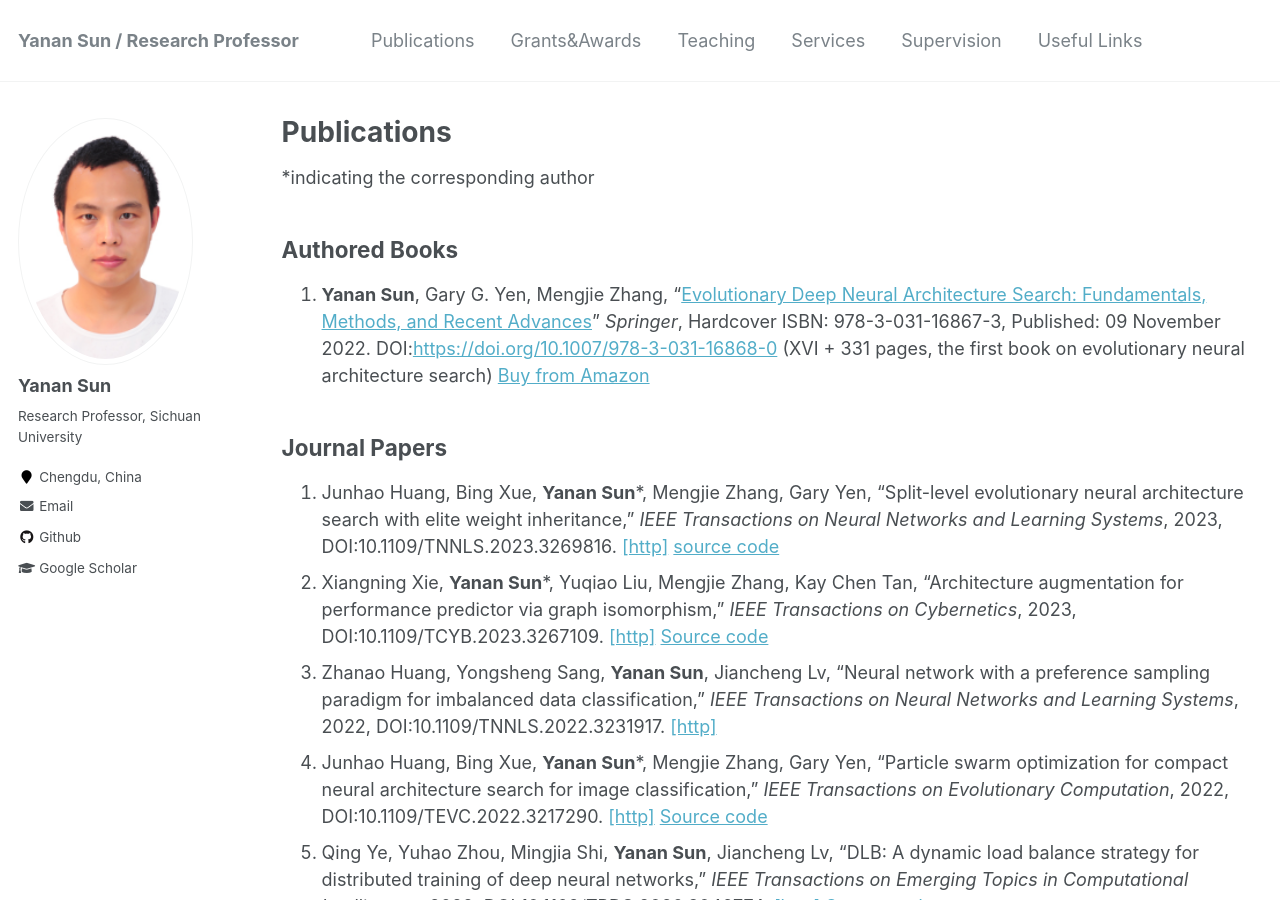
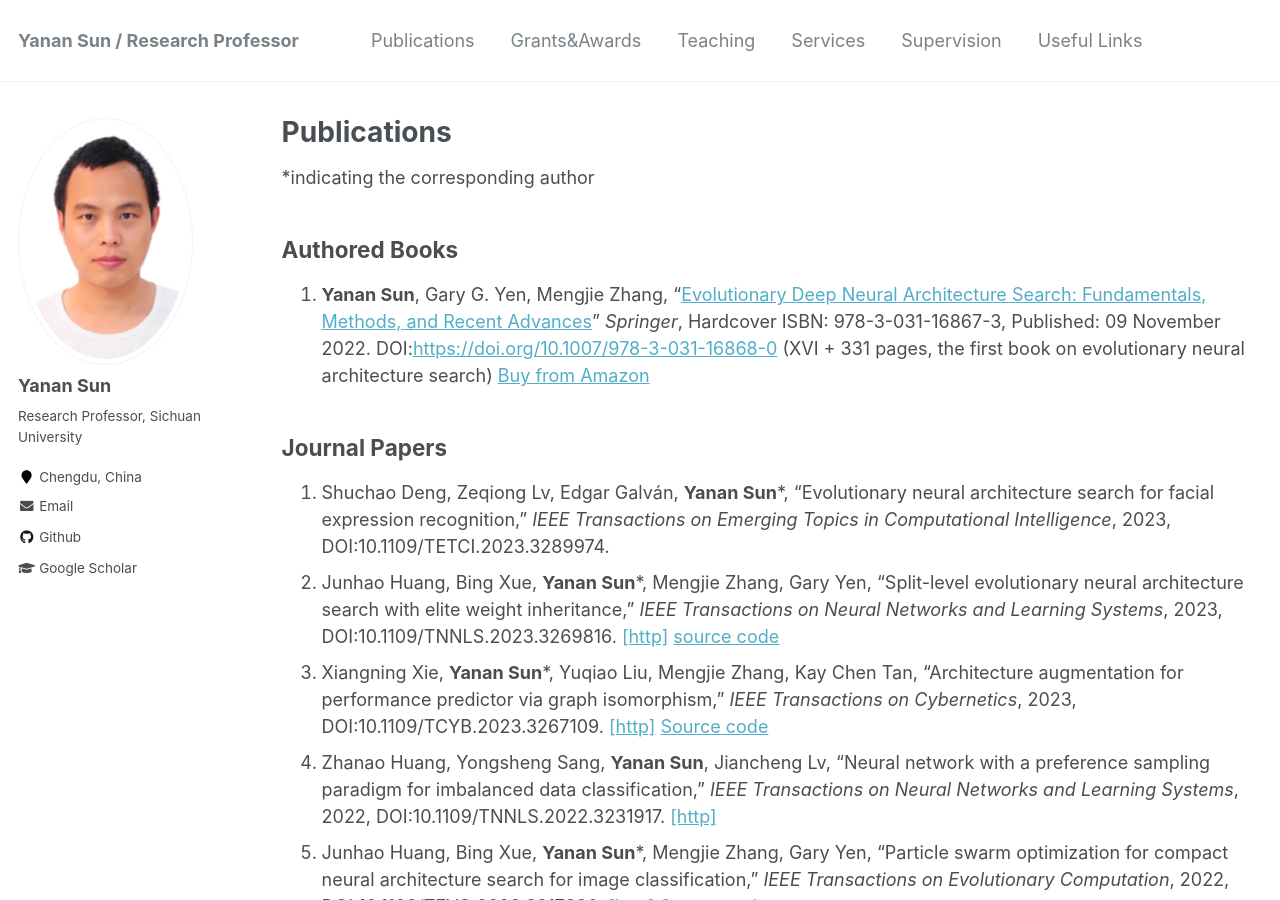
Before and after one commit to yn-sun/yn-sun.github.io, a Jekyll site: the page built from _pages/publications.md, in a window 1280 px wide and 900 px high. Built offline with Jekyll 4.4.1, drawn with Linux system fonts in a browser that asks for light colours; comment, search, counter and statistics services are not loaded.

Commit message:
Update publications.md

```diff
--- a/_pages/publications.md
+++ b/_pages/publications.md
@@ -11,35 +11,36 @@
 
 ## Journal Papers
 
-1. Junhao Huang, Bing Xue, **Yanan Sun***, Mengjie Zhang, Gary Yen, "Split-level evolutionary neural architecture search with elite weight inheritance," <i>IEEE Transactions on Neural Networks and Learning Systems</i>, 2023, DOI:10.1109/TNNLS.2023.3269816. [[http]](https://ieeexplore.ieee.org/document/10132401)  [source code](https://github.com/HuangJunh/SLE-NAS)
-2. Xiangning Xie, **Yanan Sun***, Yuqiao Liu, Mengjie Zhang, Kay Chen Tan, "Architecture augmentation for performance predictor via graph isomorphism," <i>IEEE Transactions on Cybernetics</i>, 2023, DOI:10.1109/TCYB.2023.3267109. [[http]](https://ieeexplore.ieee.org/document/10109990) [Source code](https://github.com/Zhi-Han/GIAUG)
-3. Zhanao Huang, Yongsheng Sang, **Yanan Sun**, Jiancheng Lv, "Neural network with a preference sampling paradigm for imbalanced data classification," <i>IEEE Transactions on Neural Networks and Learning Systems</i>, 2022, DOI:10.1109/TNNLS.2022.3231917. [[http]](https://ieeexplore.ieee.org/document/10015661)
-4. Junhao Huang, Bing Xue, **Yanan Sun***, Mengjie Zhang, Gary Yen, "Particle swarm optimization for compact neural architecture search for image classification," <i>IEEE Transactions on Evolutionary Computation</i>, 2022, DOI:10.1109/TEVC.2022.3217290. [[http]](https://ieeexplore.ieee.org/document/9930866) [Source code](https://github.com/HuangJunh/EPCNAS)
-5. Qing Ye, Yuhao Zhou, Mingjia Shi, **Yanan Sun**, Jiancheng Lv, "DLB: A dynamic load balance strategy for distributed training of deep neural networks," <i>IEEE Transactions on Emerging Topics in Computational Intelligence</i>, 2022, DOI:10.1109/TPDS.2020.3046774. [[http]](https://ieeexplore.ieee.org/document/9960865) [Source code](https://github.com/Soptq/Dynamic_Load_Balance_DistributedDNN)
-6. Zhanao Huang, Yongsheng Sang, **Yanan Sun**, Jiancheng Lv, "A neural network learning algorithm for highly imbalanced data classification," <i>Information Sciences</i>, vol. 612, pp. 496-513, 2022, DOI:10.1016/j.ins.2022.08.074.  [[http]](https://www.sciencedirect.com/science/article/pii/S0020025522009847)  [Source code](https://github.com/yn-sun/paper_source_code/tree/main/ZAH_IS_Paper)
-7. Xiangning Xie, Yuqiao Liu, **Yanan Sun***, Gary G. Yen, Bing Xue, Mengjie Zhang, "BenchENAS: A benchmarking platform for evolutionary neural architecture search," <i>IEEE Transactions on Evolutionary Computation</i>, vol. 26, no. 6, pp. 1473-1485, 2022, DOI:10.1109/TEVC.2022.3147526. [[http]](https://ieeexplore.ieee.org/document/9697075)  [Source code](https://benchenas.com/)
-8. **Yanan Sun**, Gary G. Yen, Bing Xue, Mengjie Zhang, Jiancheng Lv, "ArcText: A unified text approach to describing convolutional neural network architectures," <i>IEEE Transactions on Artificial Intelligence</i>, vol. 3, no. 4, pp. 526-540, 2022, DOI:10.1109/TAI.2021.3128502. [[http]](https://ieeexplore.ieee.org/document/9618852) [Source code](https://github.com/yn-sun/arctext)&nbsp;&nbsp;<span style="color: #FF0000">Research Frontier Paper (ONLY one per issue)</span>
-9. Siyi Li, **Yanan Sun***, Gary G. Yen, Mengjie Zhang, "Automatic design of convolutional neural network architectures under resource constraints", <i>IEEE Transactions on Neural Networks and Learning Systems</i>, 2021, DOI:10.1109/TNNLS.2021.3123105. [[http]](https://ieeexplore.ieee.org/document/9609007) [Source code](https://github.com/LLLsy-0868/CH-CNN)
-10. Yunhong Gong, **Yanan Sun***, Dezhong Peng, Peng Chen, Zhongtai Yan, Ke Yang, "Analyze COVID-19 CT images based on evolutionary algorithm with dynamic searching space", <i>Complex & Intelligent Systems</i>, vol. 7. pp. 3195-3209, 2021. DOI:10.1007/s40747-021-00513-8. [[http]](https://link.springer.com/article/10.1007%2Fs40747-021-00513-8) [Source code](https://github.com/yh-gong/EAVLCOVID)
-11. Yuqiao Liu, **Yanan Sun***, Bing Xue, Mengjie Zhang, Gary Yen, Kay Chen Tan, "A survey on evolutionary neural architecture search," <i>IEEE Transactions on Neural Networks and Learning Systems</i>, vol. 34, no. 2, pp. 550-570, 2023. DOI:10.1109/TNNLS.2021.3100554. [[http]](https://ieeexplore.ieee.org/abstract/document/9508774)&nbsp;&nbsp;<span style="color: #FF0000">Research Frontier Paper (ONLY one per issue)</span>
-12. **Yanan Sun**, Xian Sun, Yuhan Fang, Gary G. Yen, Yuqiao Liu, "A novel training protocol for performance predictors of evolutionary neural architecture search algorithms," <i>IEEE Transactions on Evolutionary Computation</i>, vol. 25, no. 3, pp. 524-536, 2021. DOI:10.1109/TEVC.2021.3055076. [[http]](https://ieeexplore.ieee.org/document/9336721) [Experimental Data](https://github.com/yn-sun/PRI)
-13. Yao Chen, **Yanan Sun***, Jiancheng Lv, Bijue Jia, Xiaoming Huang, "End-to-end heart sound segmentation using deep convolutional recurrent network," <i>Complex & Intelligent Systems</i>, vol. 7, pp. 2103–2117, 2021. DOI:10.1007/s40747-021-00325-w. [[http]](https://link.springer.com/article/10.1007/s40747-021-00325-w) [Source code](https://github.com/yn-sun/paper_source_code/tree/main/CLSTM)
-14. Xiangru Chen, **Yanan Sun***, Mengjie Zhang, Dezhong Peng, "Evolving deep convolutional variational autoencoders for image classification," <i>IEEE Transactions on Evolutionary Computation</i>, vol. 25, no. 5, pp. 815-829, 2021. DOI:10.1109/TEVC.2020.3047220. [[http]](https://ieeexplore.ieee.org/document/9306892) [Source code](https://github.com/yn-sun/evovae)
-15. Qing Ye, **Yanan Sun**\*, Jixin Zhang, Jiancheng Lv\*, "A distributed framework for EA-based NAS," <i>IEEE Transactions on Parallel and Distributed Systems</i>, vol. 32, no. 7, pp. 1753-1764, 2020. DOI:10.1109/TPDS.2020.3046774. [[http]](https://ieeexplore.ieee.org/document/9305984) [Source code](https://github.com/Fuyeking/Distributed-EA-based-NAS)
-16. Yao Chen, Jiancheng Lv, **Yanan Sun**, Bijue Jia, "Heart sound segmentation via duration long–short term memory neural network," <i>Applied Soft Computing</i>, vol. 95, pp. 106540, 2020. DOI:10.1016/j.asoc.2020.106540. [[http]](https://www.sciencedirect.com/science/article/abs/pii/S1568494620304798) [Source code](https://github.com/yn-sun/paper_source_code/tree/main/Duration_LSTM)
-17. **Yanan Sun**, Bing Xue, Mengjie Zhang, Gary G. Yen, Jiancheng Lv, "Automatically designing CNN architectures using genetic algorithm for image classification," <i>IEEE Transactions on Cybernetics</i>, vol. 50, no. 9, pp. 3840-3854, 2020. DOI:10.1109/TCYB.2020.2983860. [[http]](https://ieeexplore.ieee.org/document/9075201) [Source code](https://github.com/yn-sun/cnn-ga) <span style="color: #FF0000">ESI Hot Paper (TOP 0.1% worldwide)</span>&nbsp;and also&nbsp;<span style="color: #FF0000">Highly Cited Paper (TOP 1% worldwide)</span>
-18. **Yanan Sun**, Bing Xue, Mengjie Zhang, Gary G. Yen, "Completely automated CNN architecture design based on blocks," <i>IEEE Transactions on Neural Networks and Learning Systems</i>, vol. 31, no. 4, pp. 1242-1254, 2020. DOI: 10.1109/TNNLS.2019.2919608. [[http]](https://ieeexplore.ieee.org/document/8742788/) [Source code](https://github.com/yn-sun/ea-cnn) <span style="color: #FF0000">Highly Cited Paper (TOP 1% worldwide)</span>&nbsp;and also &nbsp;<span style="color: #FF0000">Research Frontier Paper (ONLY one per issue)</span>
-19. **Yanan Sun**, Bing Xue, Mengjie Zhang, Gary G. Yen, "Evolving deep convolutional neural networks for image classification," <i>IEEE Transactions on Evolutionary Computation</i>, vol. 24, no. 2, pp. 394-407, 2020. DOI: 10.1109/TEVC.2019.2916183. [[http]](https://ieeexplore.ieee.org/abstract/document/8712430) [Source code](https://github.com/yn-sun/evocnn) <span style="color: #FF0000">Highly Cited Paper (TOP 1% worldwide)</span>&nbsp;and also &nbsp;<span style="color: #FF0000">ESI Hot Paper (TOP 0.1% worldwide)</span>&nbsp;and also &nbsp;<span style="color: #FF0000">Research Frontier Paper (ONLY one per issue)</span>
-20. **Yanan Sun**, Handing Wang, Bing Xue, Yaochu Jin, Gary G. Yen, Mengjie Zhang, "Surrogate-assisted evolutionary deep learning using an end-to-end random forest-based performance predictor," <i>IEEE Transactions on Evolutionary Computation</i>, vol. 24, no. 2, pp. 350-364, 2020. DOI:10.1109/TEVC.2019.2924461. [[http]](https://ieeexplore.ieee.org/document/8744404) [Source code](https://github.com/yn-sun/e2epp)
-21. **Yanan Sun**, Bing Xue, Mengjie Zhang, Gary G. Yen, "A new two-stage evolutionary algorithm for many-objective optimization," <i>IEEE Transactions on Evolutionary Computation</i>, vol. 23, no. 5, pp. 748-761, 2019. DOI: 10.1109/TEVC.2018.2882166. [[http]](https://ieeexplore.ieee.org/document/8540041/) The [source code](https://github.com/BIMK/PlatEMO/tree/master/PlatEMO/Algorithms/MaOEA-IT) has been integrated into the PlatEMO.
-22. Harith Al-Sahaf, Ying Bi, Qi Chen, Yi Mei, **Yanan Sun**, Binh Tran, Bing Xue, Mengjie Zhang (Alphabetical Order), "A survey on evolutionary machine learning,"<i>Journal of the Royal Society of New Zealand</i>, vol. 49, no. 2, pp. 205-228, 2019. DOI: 10.1080/03036758.2019.1609052. [[http]](https://www.tandfonline.com/doi/abs/10.1080/03036758.2019.1609052)
-23. **Yanan Sun**, Bing Xue, Mengjie Zhang, Gary G. Yen, "A particle swarm optimization-based flexible convolutional auto-encoder for image classification," <i>IEEE Transactions on Neural Networks and Learning Systems</i>, vol. 30, no. 8, pp. 2295-2309, 2019. DOI: 10.1109/TNNLS.2018.2881143. [[http]](https://ieeexplore.ieee.org/document/8571181/) [Source code](https://github.com/yn-sun/evocae)
-24. **Yanan Sun**, Gary G. Yen, Zhang Yi, "IGD indicator-based evolutionary algorithm for many-objective optimization problems," <i>IEEE Transactions on Evolutionary Computation</i>, vol. 23, no. 2, pp.173-187, 2019. DOI: 10.1109/TEVC.2018.2791283. [[http]](https://ieeexplore.ieee.org/document/8249827/) The [source code](https://github.com/BIMK/PlatEMO/tree/master/PlatEMO/Algorithms/MaOEA-IGD) has been integrated into the PlatEMO. <span style="color: #FF0000">Highly Cited Paper (TOP 1% worldwide)</span>&nbsp;and also&nbsp;<span style="color: #FF0000">ESI Hot Paper (TOP 0.1% worldwide)</span>
-25. **Yanan Sun**, Gary G. Yen, Zhang Yi, "Evolving unsupervised deep neural networks for learning meaningful representations," <i>IEEE Transactions on Evolutionary Computation</i>, vol. 23, no. 1, pp. 89-103, 2019. DOI: 10.1109/TEVC.2018.2808689. [[http]](https://ieeexplore.ieee.org/document/8300639/) [Source code](https://github.com/yn-sun/eudnn)
-26. **Yanan Sun**, Gary G. Yen, Zhang Yi, "Improved regularity model-based EDA for many-objective optimization," <i>IEEE Transactions on Evolutionary Computation</i>, vol. 22, no. 5, pp. 662-678, 2018. DOI: 10.1109/TEVC.2018.2794319. [[http]](https://ieeexplore.ieee.org/document/8260905)
-27. **Yanan Sun**, Gary G. Yen, Zhang Yi, "Reference line-based estimation of distribution algorithm for many-objective optimization," <i>Knowledge-Based Systems</i>, vol. 132, pp. 129-143, 2017. DOI: 10.1016/J.KNOSYS.2017.06.021. [[http]](https://www.sciencedirect.com/science/article/pii/S0950705117303015)
-28. **Yanan Sun**, Hua Mao, Yongsheng Sang, Zhang Yi, "Explicit guiding auto-encoders for learning meaningful representation," <i>Neural Computing and Applications</i>, vol. 28, no. 3, pp. 429-436, 2017. DOI: 10.1007/S00521-015-2082-X. [[http]](https://link.springer.com/article/10.1007%2Fs00521-015-2082-x)
-29. **Yanan Sun**, Hua Mao, Quan Guo, Zhang Yi, "Learning a good representation with unsymmetrical auto-encoder," <i>Neural Computing and Applications</i>, vol. 27, no. 5, pp. 1361-1367, 2016. DOI: 10.1007/S00521-015-1939-3. [[http]](https://link.springer.com/article/10.1007/s00521-015-1939-3)
+1. Shuchao Deng, Zeqiong Lv, Edgar Galván, **Yanan Sun***, "Evolutionary neural architecture search for facial expression recognition," <i>IEEE Transactions on Emerging Topics in Computational Intelligence</i>, 2023, DOI:10.1109/TETCI.2023.3289974.
+2. Junhao Huang, Bing Xue, **Yanan Sun***, Mengjie Zhang, Gary Yen, "Split-level evolutionary neural architecture search with elite weight inheritance," <i>IEEE Transactions on Neural Networks and Learning Systems</i>, 2023, DOI:10.1109/TNNLS.2023.3269816. [[http]](https://ieeexplore.ieee.org/document/10132401)  [source code](https://github.com/HuangJunh/SLE-NAS)
+3. Xiangning Xie, **Yanan Sun***, Yuqiao Liu, Mengjie Zhang, Kay Chen Tan, "Architecture augmentation for performance predictor via graph isomorphism," <i>IEEE Transactions on Cybernetics</i>, 2023, DOI:10.1109/TCYB.2023.3267109. [[http]](https://ieeexplore.ieee.org/document/10109990) [Source code](https://github.com/Zhi-Han/GIAUG)
+4. Zhanao Huang, Yongsheng Sang, **Yanan Sun**, Jiancheng Lv, "Neural network with a preference sampling paradigm for imbalanced data classification," <i>IEEE Transactions on Neural Networks and Learning Systems</i>, 2022, DOI:10.1109/TNNLS.2022.3231917. [[http]](https://ieeexplore.ieee.org/document/10015661)
+5. Junhao Huang, Bing Xue, **Yanan Sun***, Mengjie Zhang, Gary Yen, "Particle swarm optimization for compact neural architecture search for image classification," <i>IEEE Transactions on Evolutionary Computation</i>, 2022, DOI:10.1109/TEVC.2022.3217290. [[http]](https://ieeexplore.ieee.org/document/9930866) [Source code](https://github.com/HuangJunh/EPCNAS)
+6. Qing Ye, Yuhao Zhou, Mingjia Shi, **Yanan Sun**, Jiancheng Lv, "DLB: A dynamic load balance strategy for distributed training of deep neural networks," <i>IEEE Transactions on Emerging Topics in Computational Intelligence</i>, 2022, DOI:10.1109/TPDS.2020.3046774. [[http]](https://ieeexplore.ieee.org/document/9960865) [Source code](https://github.com/Soptq/Dynamic_Load_Balance_DistributedDNN)
+7. Zhanao Huang, Yongsheng Sang, **Yanan Sun**, Jiancheng Lv, "A neural network learning algorithm for highly imbalanced data classification," <i>Information Sciences</i>, vol. 612, pp. 496-513, 2022, DOI:10.1016/j.ins.2022.08.074.  [[http]](https://www.sciencedirect.com/science/article/pii/S0020025522009847)  [Source code](https://github.com/yn-sun/paper_source_code/tree/main/ZAH_IS_Paper)
+8. Xiangning Xie, Yuqiao Liu, **Yanan Sun***, Gary G. Yen, Bing Xue, Mengjie Zhang, "BenchENAS: A benchmarking platform for evolutionary neural architecture search," <i>IEEE Transactions on Evolutionary Computation</i>, vol. 26, no. 6, pp. 1473-1485, 2022, DOI:10.1109/TEVC.2022.3147526. [[http]](https://ieeexplore.ieee.org/document/9697075)  [Source code](https://benchenas.com/)
+9. **Yanan Sun**, Gary G. Yen, Bing Xue, Mengjie Zhang, Jiancheng Lv, "ArcText: A unified text approach to describing convolutional neural network architectures," <i>IEEE Transactions on Artificial Intelligence</i>, vol. 3, no. 4, pp. 526-540, 2022, DOI:10.1109/TAI.2021.3128502. [[http]](https://ieeexplore.ieee.org/document/9618852) [Source code](https://github.com/yn-sun/arctext)&nbsp;&nbsp;<span style="color: #FF0000">Research Frontier Paper (ONLY one per issue)</span>
+10. Siyi Li, **Yanan Sun***, Gary G. Yen, Mengjie Zhang, "Automatic design of convolutional neural network architectures under resource constraints", <i>IEEE Transactions on Neural Networks and Learning Systems</i>, 2021, DOI:10.1109/TNNLS.2021.3123105. [[http]](https://ieeexplore.ieee.org/document/9609007) [Source code](https://github.com/LLLsy-0868/CH-CNN)
+11. Yunhong Gong, **Yanan Sun***, Dezhong Peng, Peng Chen, Zhongtai Yan, Ke Yang, "Analyze COVID-19 CT images based on evolutionary algorithm with dynamic searching space", <i>Complex & Intelligent Systems</i>, vol. 7. pp. 3195-3209, 2021. DOI:10.1007/s40747-021-00513-8. [[http]](https://link.springer.com/article/10.1007%2Fs40747-021-00513-8) [Source code](https://github.com/yh-gong/EAVLCOVID)
+12. Yuqiao Liu, **Yanan Sun***, Bing Xue, Mengjie Zhang, Gary Yen, Kay Chen Tan, "A survey on evolutionary neural architecture search," <i>IEEE Transactions on Neural Networks and Learning Systems</i>, vol. 34, no. 2, pp. 550-570, 2023. DOI:10.1109/TNNLS.2021.3100554. [[http]](https://ieeexplore.ieee.org/abstract/document/9508774)&nbsp;&nbsp;<span style="color: #FF0000">Research Frontier Paper (ONLY one per issue)</span>
+13. **Yanan Sun**, Xian Sun, Yuhan Fang, Gary G. Yen, Yuqiao Liu, "A novel training protocol for performance predictors of evolutionary neural architecture search algorithms," <i>IEEE Transactions on Evolutionary Computation</i>, vol. 25, no. 3, pp. 524-536, 2021. DOI:10.1109/TEVC.2021.3055076. [[http]](https://ieeexplore.ieee.org/document/9336721) [Experimental Data](https://github.com/yn-sun/PRI)
+14. Yao Chen, **Yanan Sun***, Jiancheng Lv, Bijue Jia, Xiaoming Huang, "End-to-end heart sound segmentation using deep convolutional recurrent network," <i>Complex & Intelligent Systems</i>, vol. 7, pp. 2103–2117, 2021. DOI:10.1007/s40747-021-00325-w. [[http]](https://link.springer.com/article/10.1007/s40747-021-00325-w) [Source code](https://github.com/yn-sun/paper_source_code/tree/main/CLSTM)
+15. Xiangru Chen, **Yanan Sun***, Mengjie Zhang, Dezhong Peng, "Evolving deep convolutional variational autoencoders for image classification," <i>IEEE Transactions on Evolutionary Computation</i>, vol. 25, no. 5, pp. 815-829, 2021. DOI:10.1109/TEVC.2020.3047220. [[http]](https://ieeexplore.ieee.org/document/9306892) [Source code](https://github.com/yn-sun/evovae)
+16. Qing Ye, **Yanan Sun**\*, Jixin Zhang, Jiancheng Lv\*, "A distributed framework for EA-based NAS," <i>IEEE Transactions on Parallel and Distributed Systems</i>, vol. 32, no. 7, pp. 1753-1764, 2020. DOI:10.1109/TPDS.2020.3046774. [[http]](https://ieeexplore.ieee.org/document/9305984) [Source code](https://github.com/Fuyeking/Distributed-EA-based-NAS)
+17. Yao Chen, Jiancheng Lv, **Yanan Sun**, Bijue Jia, "Heart sound segmentation via duration long–short term memory neural network," <i>Applied Soft Computing</i>, vol. 95, pp. 106540, 2020. DOI:10.1016/j.asoc.2020.106540. [[http]](https://www.sciencedirect.com/science/article/abs/pii/S1568494620304798) [Source code](https://github.com/yn-sun/paper_source_code/tree/main/Duration_LSTM)
+18. **Yanan Sun**, Bing Xue, Mengjie Zhang, Gary G. Yen, Jiancheng Lv, "Automatically designing CNN architectures using genetic algorithm for image classification," <i>IEEE Transactions on Cybernetics</i>, vol. 50, no. 9, pp. 3840-3854, 2020. DOI:10.1109/TCYB.2020.2983860. [[http]](https://ieeexplore.ieee.org/document/9075201) [Source code](https://github.com/yn-sun/cnn-ga) <span style="color: #FF0000">ESI Hot Paper (TOP 0.1% worldwide)</span>&nbsp;and also&nbsp;<span style="color: #FF0000">Highly Cited Paper (TOP 1% worldwide)</span>
+19. **Yanan Sun**, Bing Xue, Mengjie Zhang, Gary G. Yen, "Completely automated CNN architecture design based on blocks," <i>IEEE Transactions on Neural Networks and Learning Systems</i>, vol. 31, no. 4, pp. 1242-1254, 2020. DOI: 10.1109/TNNLS.2019.2919608. [[http]](https://ieeexplore.ieee.org/document/8742788/) [Source code](https://github.com/yn-sun/ea-cnn) <span style="color: #FF0000">Highly Cited Paper (TOP 1% worldwide)</span>&nbsp;and also &nbsp;<span style="color: #FF0000">Research Frontier Paper (ONLY one per issue)</span>
+20. **Yanan Sun**, Bing Xue, Mengjie Zhang, Gary G. Yen, "Evolving deep convolutional neural networks for image classification," <i>IEEE Transactions on Evolutionary Computation</i>, vol. 24, no. 2, pp. 394-407, 2020. DOI: 10.1109/TEVC.2019.2916183. [[http]](https://ieeexplore.ieee.org/abstract/document/8712430) [Source code](https://github.com/yn-sun/evocnn) <span style="color: #FF0000">Highly Cited Paper (TOP 1% worldwide)</span>&nbsp;and also &nbsp;<span style="color: #FF0000">ESI Hot Paper (TOP 0.1% worldwide)</span>&nbsp;and also &nbsp;<span style="color: #FF0000">Research Frontier Paper (ONLY one per issue)</span>
+21. **Yanan Sun**, Handing Wang, Bing Xue, Yaochu Jin, Gary G. Yen, Mengjie Zhang, "Surrogate-assisted evolutionary deep learning using an end-to-end random forest-based performance predictor," <i>IEEE Transactions on Evolutionary Computation</i>, vol. 24, no. 2, pp. 350-364, 2020. DOI:10.1109/TEVC.2019.2924461. [[http]](https://ieeexplore.ieee.org/document/8744404) [Source code](https://github.com/yn-sun/e2epp)
+22. **Yanan Sun**, Bing Xue, Mengjie Zhang, Gary G. Yen, "A new two-stage evolutionary algorithm for many-objective optimization," <i>IEEE Transactions on Evolutionary Computation</i>, vol. 23, no. 5, pp. 748-761, 2019. DOI: 10.1109/TEVC.2018.2882166. [[http]](https://ieeexplore.ieee.org/document/8540041/) The [source code](https://github.com/BIMK/PlatEMO/tree/master/PlatEMO/Algorithms/MaOEA-IT) has been integrated into the PlatEMO.
+23. Harith Al-Sahaf, Ying Bi, Qi Chen, Yi Mei, **Yanan Sun**, Binh Tran, Bing Xue, Mengjie Zhang (Alphabetical Order), "A survey on evolutionary machine learning,"<i>Journal of the Royal Society of New Zealand</i>, vol. 49, no. 2, pp. 205-228, 2019. DOI: 10.1080/03036758.2019.1609052. [[http]](https://www.tandfonline.com/doi/abs/10.1080/03036758.2019.1609052)
+24. **Yanan Sun**, Bing Xue, Mengjie Zhang, Gary G. Yen, "A particle swarm optimization-based flexible convolutional auto-encoder for image classification," <i>IEEE Transactions on Neural Networks and Learning Systems</i>, vol. 30, no. 8, pp. 2295-2309, 2019. DOI: 10.1109/TNNLS.2018.2881143. [[http]](https://ieeexplore.ieee.org/document/8571181/) [Source code](https://github.com/yn-sun/evocae)
+25. **Yanan Sun**, Gary G. Yen, Zhang Yi, "IGD indicator-based evolutionary algorithm for many-objective optimization problems," <i>IEEE Transactions on Evolutionary Computation</i>, vol. 23, no. 2, pp.173-187, 2019. DOI: 10.1109/TEVC.2018.2791283. [[http]](https://ieeexplore.ieee.org/document/8249827/) The [source code](https://github.com/BIMK/PlatEMO/tree/master/PlatEMO/Algorithms/MaOEA-IGD) has been integrated into the PlatEMO. <span style="color: #FF0000">Highly Cited Paper (TOP 1% worldwide)</span>&nbsp;and also&nbsp;<span style="color: #FF0000">ESI Hot Paper (TOP 0.1% worldwide)</span>
+26. **Yanan Sun**, Gary G. Yen, Zhang Yi, "Evolving unsupervised deep neural networks for learning meaningful representations," <i>IEEE Transactions on Evolutionary Computation</i>, vol. 23, no. 1, pp. 89-103, 2019. DOI: 10.1109/TEVC.2018.2808689. [[http]](https://ieeexplore.ieee.org/document/8300639/) [Source code](https://github.com/yn-sun/eudnn)
+27. **Yanan Sun**, Gary G. Yen, Zhang Yi, "Improved regularity model-based EDA for many-objective optimization," <i>IEEE Transactions on Evolutionary Computation</i>, vol. 22, no. 5, pp. 662-678, 2018. DOI: 10.1109/TEVC.2018.2794319. [[http]](https://ieeexplore.ieee.org/document/8260905)
+28. **Yanan Sun**, Gary G. Yen, Zhang Yi, "Reference line-based estimation of distribution algorithm for many-objective optimization," <i>Knowledge-Based Systems</i>, vol. 132, pp. 129-143, 2017. DOI: 10.1016/J.KNOSYS.2017.06.021. [[http]](https://www.sciencedirect.com/science/article/pii/S0950705117303015)
+29. **Yanan Sun**, Hua Mao, Yongsheng Sang, Zhang Yi, "Explicit guiding auto-encoders for learning meaningful representation," <i>Neural Computing and Applications</i>, vol. 28, no. 3, pp. 429-436, 2017. DOI: 10.1007/S00521-015-2082-X. [[http]](https://link.springer.com/article/10.1007%2Fs00521-015-2082-x)
+30. **Yanan Sun**, Hua Mao, Quan Guo, Zhang Yi, "Learning a good representation with unsymmetrical auto-encoder," <i>Neural Computing and Applications</i>, vol. 27, no. 5, pp. 1361-1367, 2016. DOI: 10.1007/S00521-015-1939-3. [[http]](https://link.springer.com/article/10.1007/s00521-015-1939-3)
 
 
 
```
